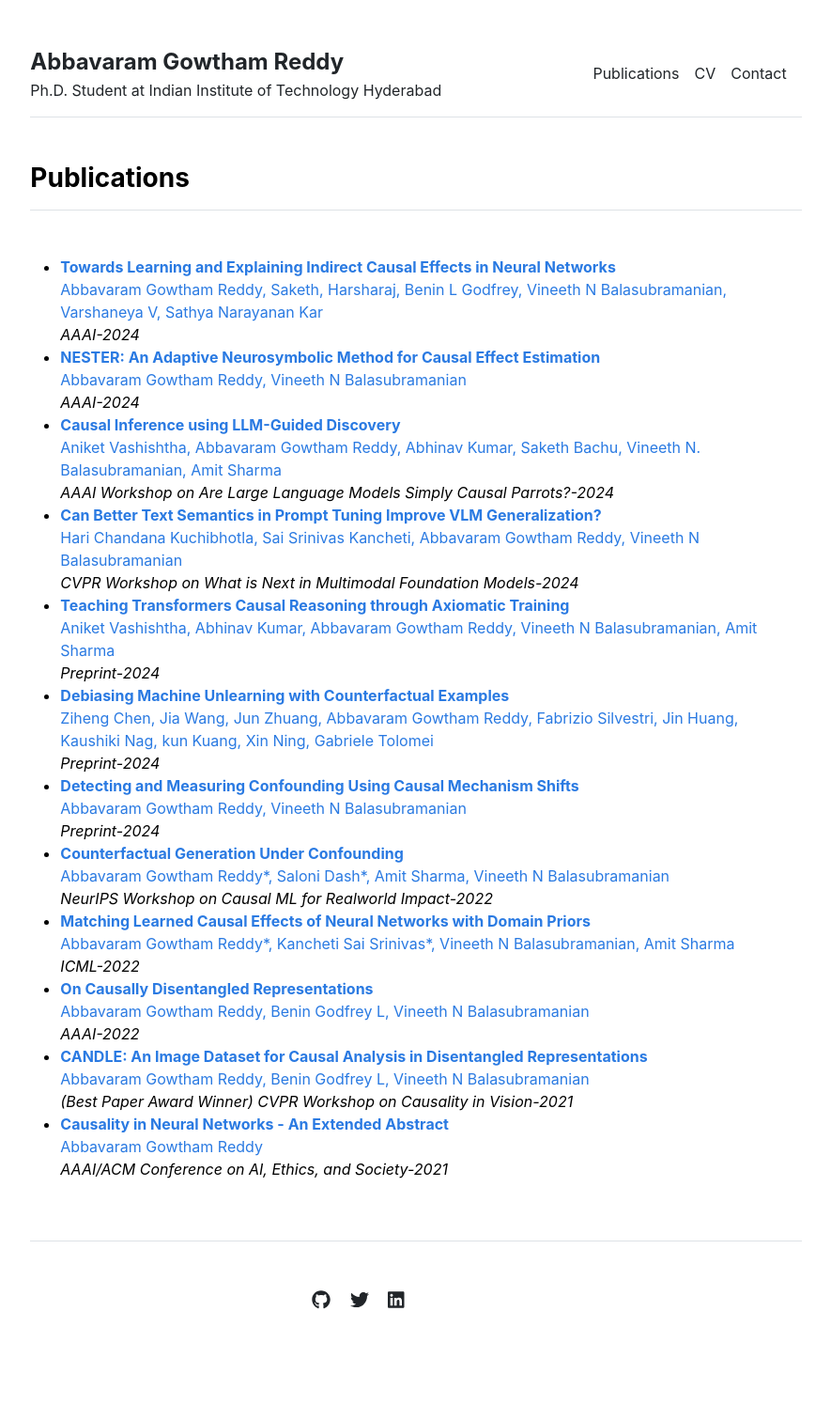
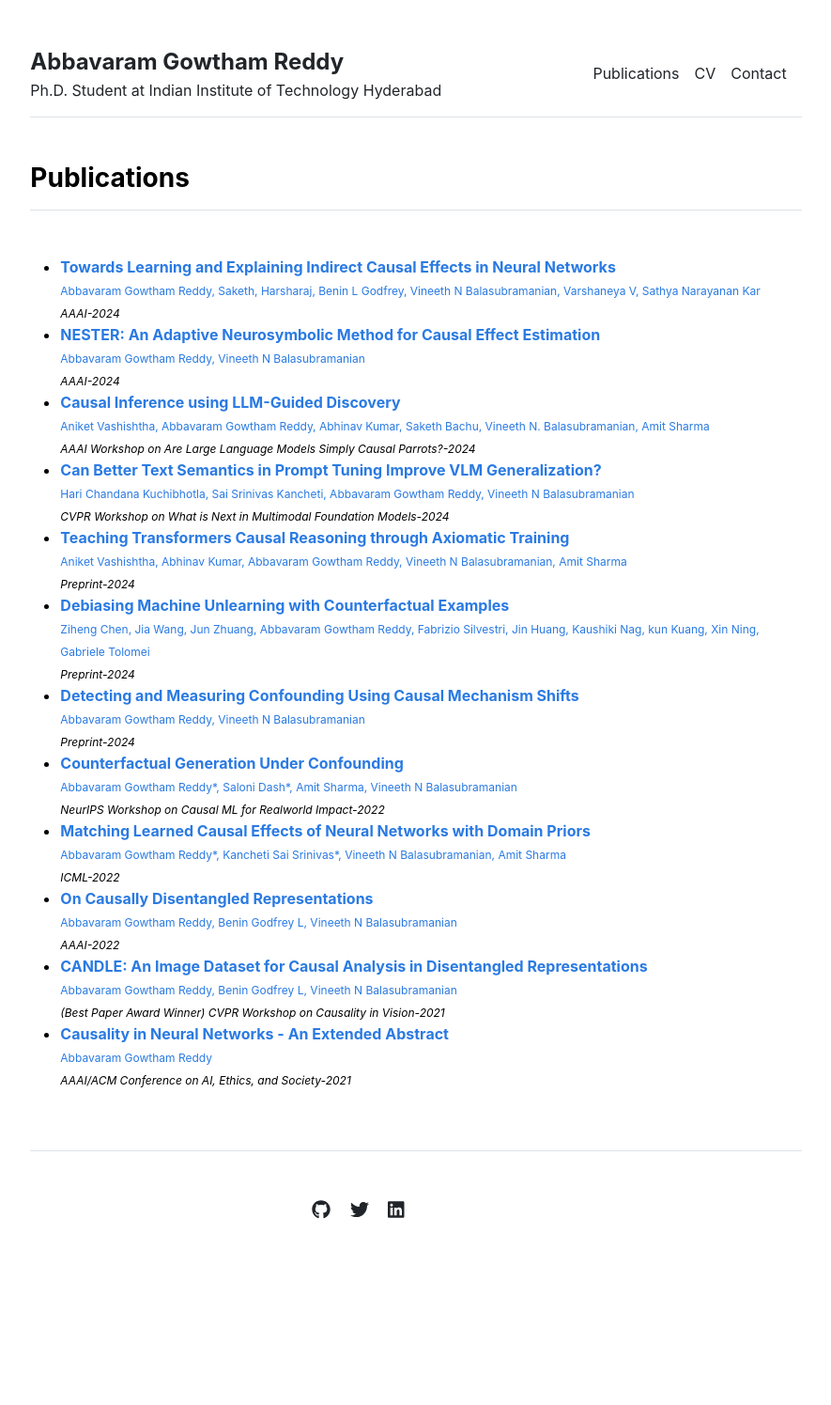
Before and after one commit to gautam0707/gautam0707.github.io, a Jekyll site: the page built from publications.md, in a window 1280 px wide. Shown: the whole page at 94% size, without its empty margins (197-1082 px from the left). Built offline with Jekyll 4.4.1, drawn with Linux system fonts in a browser that asks for light colours; after the commit the page ends 1399 px from its top, so only the background shows below that.

Commit message:
Update publications.html

```diff
--- a/_includes/publications.html
+++ b/_includes/publications.html
@@ -4,8 +4,8 @@
     <ul>
       {% for item in site.data.publications.index %}
         <li><a href="{{ item.url }}" style="text-decoration: none;color: rgb(42, 122, 226) !important; font-weight: bold;">{{ item.title }}</a></br>
-          <span style="color: rgb(42, 122, 226);">{{item.authors}}</span></br>
-          <span style="font-style: italic;"> {{item.venue}}-{{item.year}}</span></br>
+          <span style="color: rgb(42, 122, 226); font-size: 12px;">{{item.authors}}</span></br>
+          <span style="font-style: italic; font-size: 12px;"> {{item.venue}}-{{item.year}}</span></br>
         </li>
       {% endfor %}
     </ul>
```
